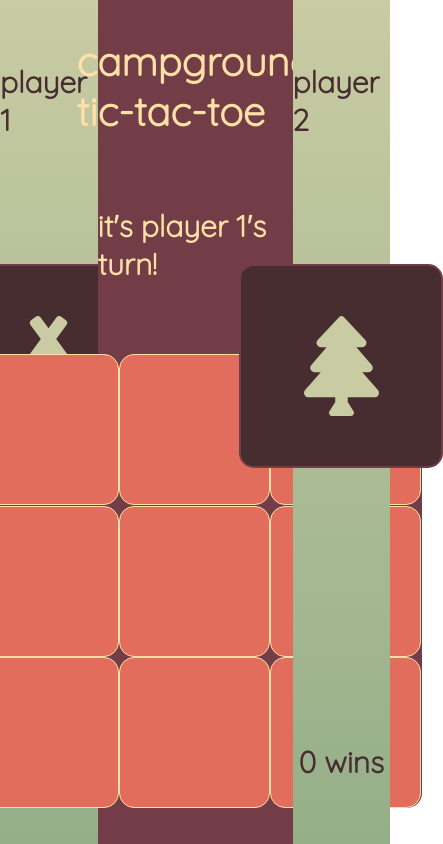
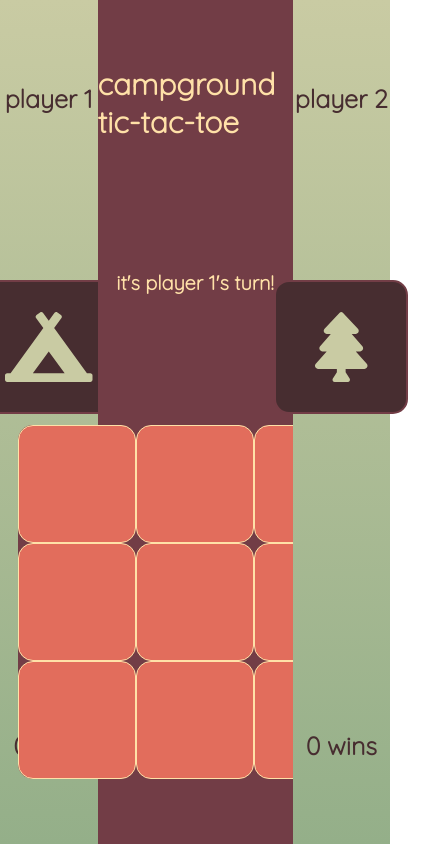
Before and after one commit to maddielaw/tic-tac-toe-solo, a website: page index.html in a window 390 px wide. Shown: the whole page, 443 px wide, since content can reach past the window. Drawn offline with Linux system fonts and the light colour scheme.

Commit message:
Add responsive styling for tablet

```diff
--- a/styles.css
+++ b/styles.css
@@ -27,21 +27,6 @@ main {
   background-color: #723D46;
 }
 
-/* from a minimum width of 600px and bigger
-@media screen and (min-width: 600px) {
-  main {
-    background-color: blue;
-  }
-}
-
-/* from a minimum width of 1024px and bigger
-@media screen and (min-width: 1024px) {
-  main {
-    background-color: orange;
-  }
-} */
-
-
 .main-header {
   color: #FFE1A8;
   font-size: 55px;
@@ -55,6 +40,13 @@ main {
   }
 }
 
+/* for tablets */
+@media screen and (max-width: 930px) {
+  .main-header {
+    font-size: 30px;
+  }
+}
+
 .main-player-turn-header {
   color: #FFE1A8;
   font-size: 30px;
@@ -63,6 +55,13 @@ main {
 
 .turn-animation {
     transform: scale(1.3);
+}
+
+/* for tablets */
+@media screen and (max-width: 930px) {
+  .main-player-turn-header {
+    font-size: 20px;
+  }
 }
 
 /* ~~~~~ RULES FOR LEFT AND RIGHT NAVS ~~~~~~~ */
@@ -90,10 +89,27 @@ main {
   border-radius: 15px;
 }
 
+/* for tablets */
+@media screen and (max-width: 930px) {
+  .left-player-token-container,
+  .right-player-token-container {
+    width: 130px;
+    height: 130px;
+  }
+}
+
 .fa-tree,
 .fa-campground {
   font-size: 100px;
   color: #C9CBA3;
+}
+
+/* for tablets */
+@media screen and (max-width: 930px) {
+  .fa-tree,
+  .fa-campground {
+    font-size: 70px;
+  }
 }
 
 .player-header,
@@ -101,6 +117,15 @@ main {
 .right-player-wins {
   color: #472D30;
   font-size: 30px;
+}
+
+/* for tablets */
+@media screen and (max-width: 930px) {
+  .player-header,
+  .left-player-wins,
+  .right-player-wins {
+    font-size: 25px;
+  }
 }
 
 /* ~~~~~ RULES FOR GAME BOARD ~~~~~~~ */
@@ -114,6 +139,14 @@ main {
   border-radius: 15px;
 }
 
+/* for tablets */
+@media screen and (max-width: 930px) {
+  .game-board-container {
+    width: 354px;
+    height: 354px;
+  }
+}
+
 .game-board-boxes {
   display: flex;
   justify-content: center;
@@ -124,3 +157,11 @@ main {
   border: 1px solid #FFE1A8;
   border-radius: 15px;
 }
+
+/* for tablets */
+@media screen and (max-width: 930px) {
+  .game-board-boxes {
+    width: 116px;
+    height: 116px;
+  }
+}
```
